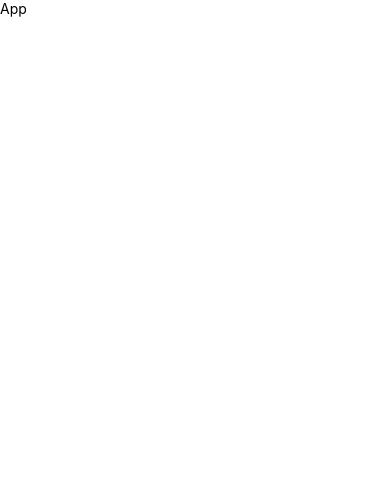
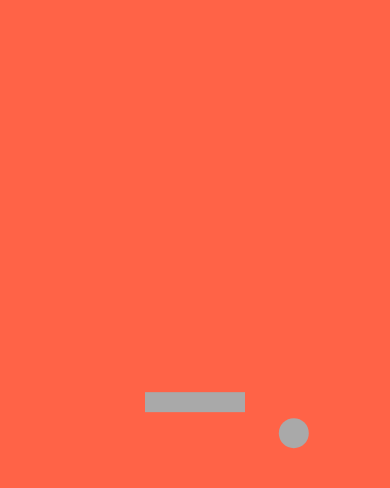
Before and after one commit to jonichi16/sample_project_rn, a React Native app: screen / in a window 390 px wide. Shown: the top 488 px of the page. Built offline with nearby package versions, Linux system fonts and the light colour scheme.

Commit message:
Add splash page

```diff
--- a/App.tsx
+++ b/App.tsx
@@ -1,12 +1,24 @@
-import {Text, View} from 'react-native';
+import {StatusBar, StyleSheet, View} from 'react-native';
 import React from 'react';
+import Splash from './src/common/components/Splash';
 
 const App = () => {
   return (
-    <View>
-      <Text>App</Text>
-    </View>
+    <>
+      <StatusBar backgroundColor={'tomato'} barStyle={'default'} />
+      <View style={styles.container}>
+        <Splash />
+      </View>
+    </>
   );
 };
 
 export default App;
+
+const styles = StyleSheet.create({
+  container: {
+    flex: 1,
+    justifyContent: 'center',
+    alignItems: 'center',
+  },
+});
--- /dev/null
+++ b/src/common/components/Splash.tsx
@@ -0,0 +1,85 @@
+import {Animated, StyleSheet, View} from 'react-native';
+import React, {useEffect, useRef} from 'react';
+
+const Splash = () => {
+  const eyelid = useRef(new Animated.Value(0)).current;
+  const eyeball = useRef(new Animated.ValueXY({x: 0, y: 0})).current;
+
+  useEffect(() => {
+    Animated.loop(
+      Animated.parallel([
+        // Animation for eyelid
+        Animated.sequence([
+          Animated.timing(eyelid, {
+            toValue: 5,
+            duration: 1000,
+            useNativeDriver: true,
+          }),
+          Animated.timing(eyelid, {
+            toValue: -5,
+            duration: 1000,
+            useNativeDriver: true,
+          }),
+        ]),
+
+        // Animation for eyeball
+        Animated.sequence([
+          Animated.timing(eyeball, {
+            toValue: {x: 20, y: 80},
+            duration: 1000,
+            useNativeDriver: true,
+          }),
+          Animated.timing(eyeball, {
+            toValue: {x: 100, y: 0},
+            duration: 1000,
+            useNativeDriver: true,
+          }),
+        ]),
+      ]),
+      {
+        iterations: -1,
+      },
+    ).start();
+    // eslint-disable-next-line react-hooks/exhaustive-deps
+  }, []);
+
+  return (
+    <View style={[styles.container, styles.background]}>
+      <Animated.View
+        style={[{transform: [{translateY: eyelid}]}, styles.eyelid]}
+      />
+      <Animated.View
+        style={[
+          {transform: eyeball.getTranslateTransform()},
+          // eyeball.getLayout(),
+          styles.eyeball,
+        ]}
+      />
+    </View>
+  );
+};
+
+export default Splash;
+
+const styles = StyleSheet.create({
+  container: {
+    width: '100%',
+    flex: 1,
+    justifyContent: 'center',
+    alignItems: 'center',
+  },
+  background: {
+    backgroundColor: 'tomato',
+  },
+  eyelid: {
+    width: 100,
+    height: 20,
+    backgroundColor: 'darkgray',
+  },
+  eyeball: {
+    width: 30,
+    height: 30,
+    backgroundColor: 'darkgray',
+    borderRadius: 30,
+  },
+});
```
